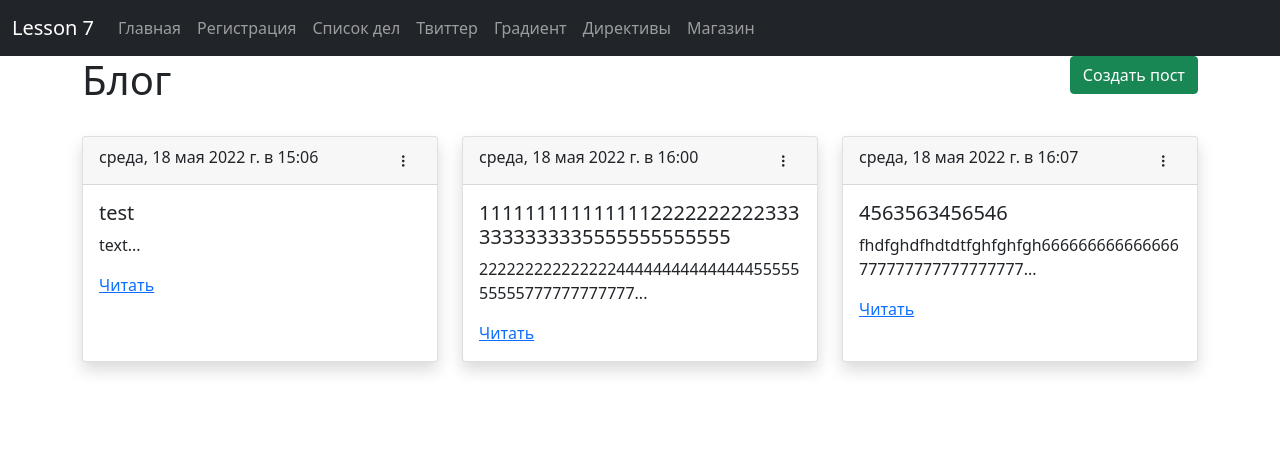
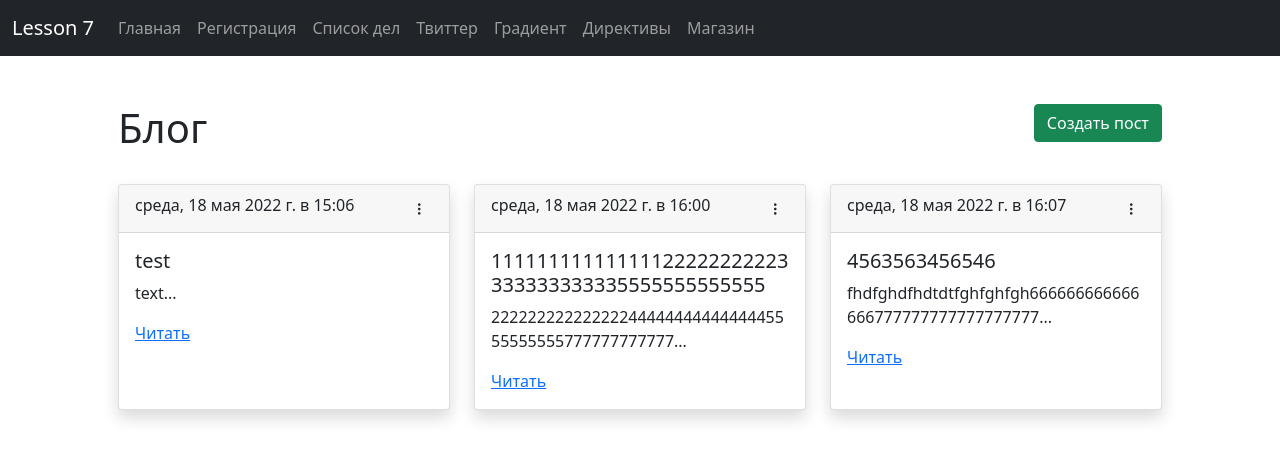
Before and after one commit to aidar-kz/lesson-8, a Vue app: page / in a window 1280 px wide. Shown: the top 460 px of the page. Built offline with nearby package versions, Linux system fonts and the light colour scheme; data requests are answered from the project's data file.

Commit message:
Add paddings to blog containers

```diff
--- a/src/views/posts/AllPosts.vue
+++ b/src/views/posts/AllPosts.vue
@@ -1,5 +1,5 @@
 <template>
-  <div class="container">
+  <div class="container p-5">
     <div class="row">
       <div class="d-flex justify-content-between">
         <div>
--- a/src/views/posts/CreatePost.vue
+++ b/src/views/posts/CreatePost.vue
@@ -1,5 +1,5 @@
 <template>
-  <div class="container">
+  <div class="container p-5">
     <form @submit.prevent="addPost">
       <div class="mb-3">
         <label for="title" class="form-label">Заголовок</label>
--- a/src/views/posts/EditPost.vue
+++ b/src/views/posts/EditPost.vue
@@ -1,5 +1,5 @@
 <template>
-  <div class="container">
+  <div class="container p-5">
     <form @submit.prevent="updatePost">
       <div class="mb-3">
         <label for="title" class="form-label">Заголовок</label>
--- a/src/views/posts/ViewPost.vue
+++ b/src/views/posts/ViewPost.vue
@@ -1,5 +1,5 @@
 <template>
-  <div class="container">
+  <div class="container p-5">
     <div class="row">
       <div class="col-2">
         <RouterLink to="/" class="rounded-pill p-2 d-flex text-decoration-none">
```
